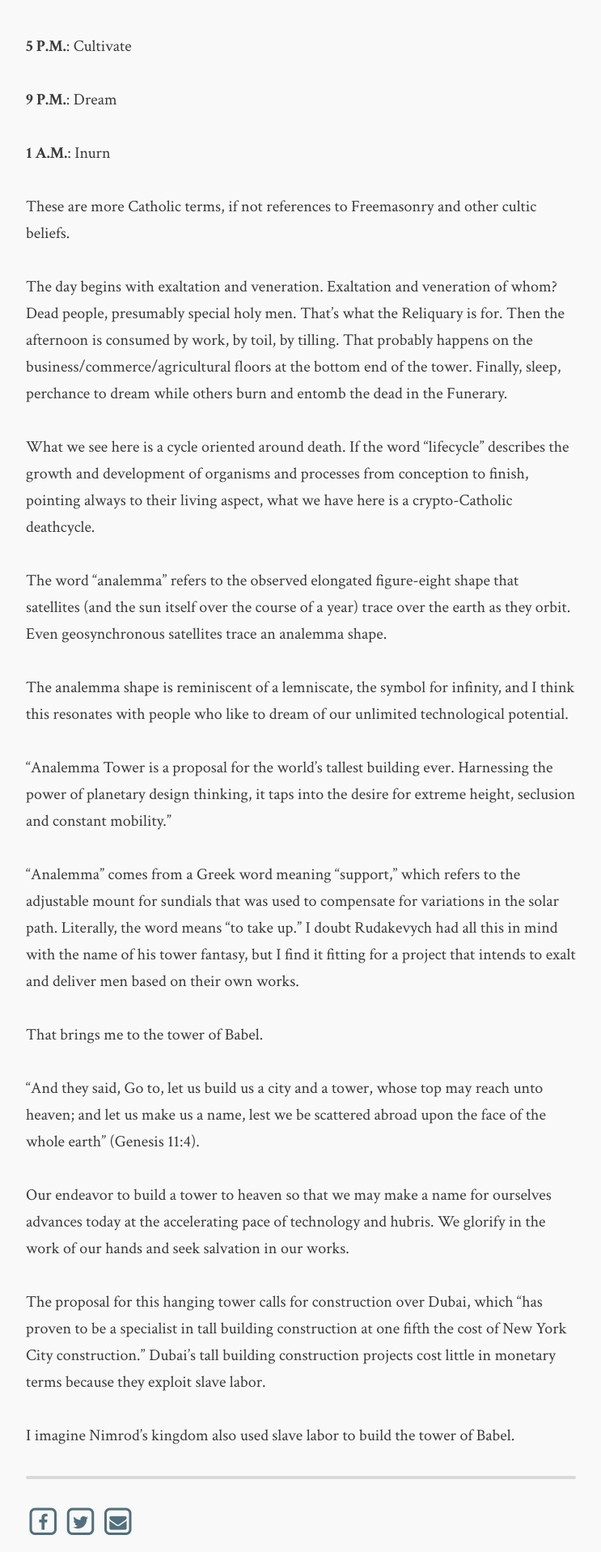
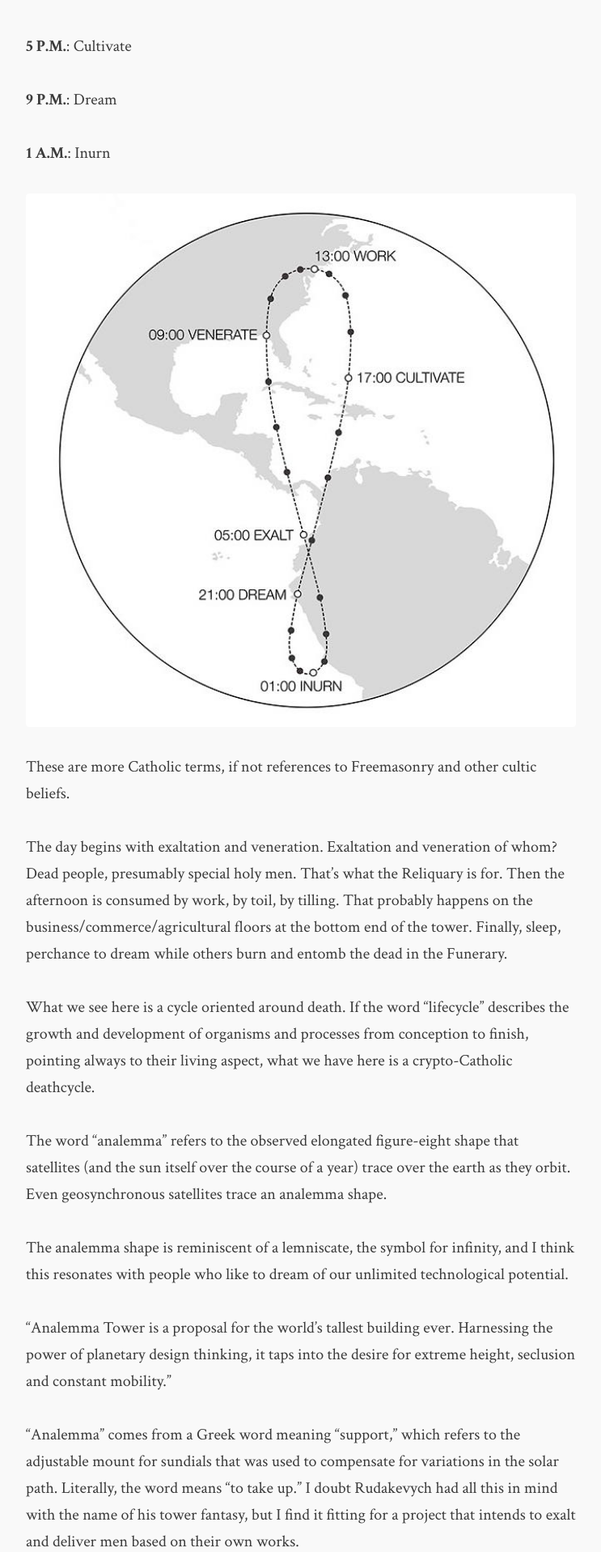
Before and after one commit to flashlightministries/oilforlight, a Jekyll site: the page built from _posts/2017-03-30-analemma-tower.md, in a window 1280 px wide. Shown: the part 2366-4283 px from the top of the page at 81% size, without its empty margins (268-1011 px from the left). Built offline with Jekyll 4.4.1, drawn with Linux system fonts in a browser that asks for light colours; nearby versions of some CDN libraries.

Commit message:
Update 2017-03-30-analemma-tower.md

```diff
--- a/_posts/2017-03-30-analemma-tower.md
+++ b/_posts/2017-03-30-analemma-tower.md
@@ -42,6 +42,8 @@ Daily ritual phases for people indwelling this inverted tower are indicated in a
 
 **1 A.M.**: Inurn
 
+![Analemma Daily Cycle](http://oilforlight.com/images/articles/2017-03-30-analemma-tower/analemma-cycle.jpg)
+
 These are more Catholic terms, if not references to Freemasonry and other cultic beliefs.
 
 The day begins with exaltation and veneration. Exaltation and veneration of whom? Dead people, presumably special holy men. That's what the Reliquary is for. Then the afternoon is consumed by work, by toil, by tilling. That probably happens on the business/commerce/agricultural floors at the bottom end of the tower. Finally, sleep, perchance to dream while others burn and entomb the dead in the Funerary.
```
